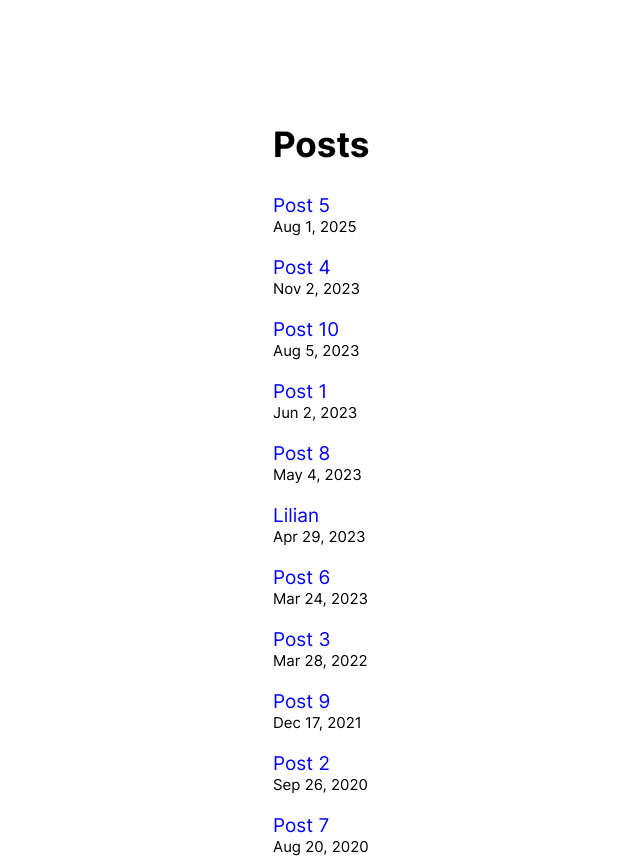
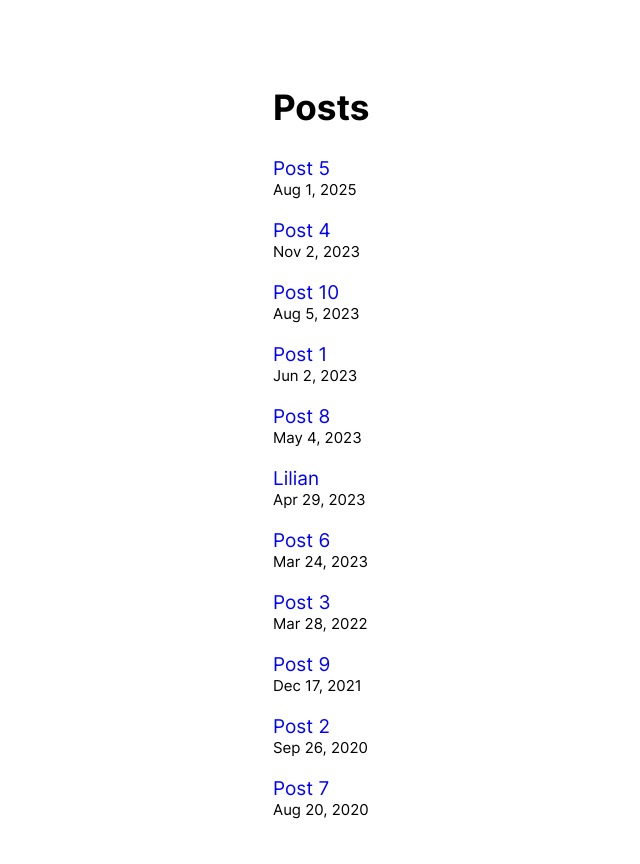
Before and after one commit to alexwkleung/Lilian, a website built with Vite: page src/post-list/post-list.min.html in a window 1280 px wide. Shown: the whole page, without its empty margins (117-757 px from the left). After the commit the page ends 827 px from the top, so only its background shows below. Built offline with nearby package versions, Linux system fonts and the light colour scheme.

Commit message:
Fixed padding for post list

```diff
--- a/src/styles/style.css
+++ b/src/styles/style.css
@@ -194,7 +194,7 @@ This is the only entrypoint for styling your blog using Lilian.
         border-color: black;
         width: 500px;
         margin: 0 auto;
-        padding-top: 92px;
+        padding-top: 55px;
         overflow-y: scroll;
         font-family: 'Inter-Regular', sans-serif;
         font-size: 19px;
```
